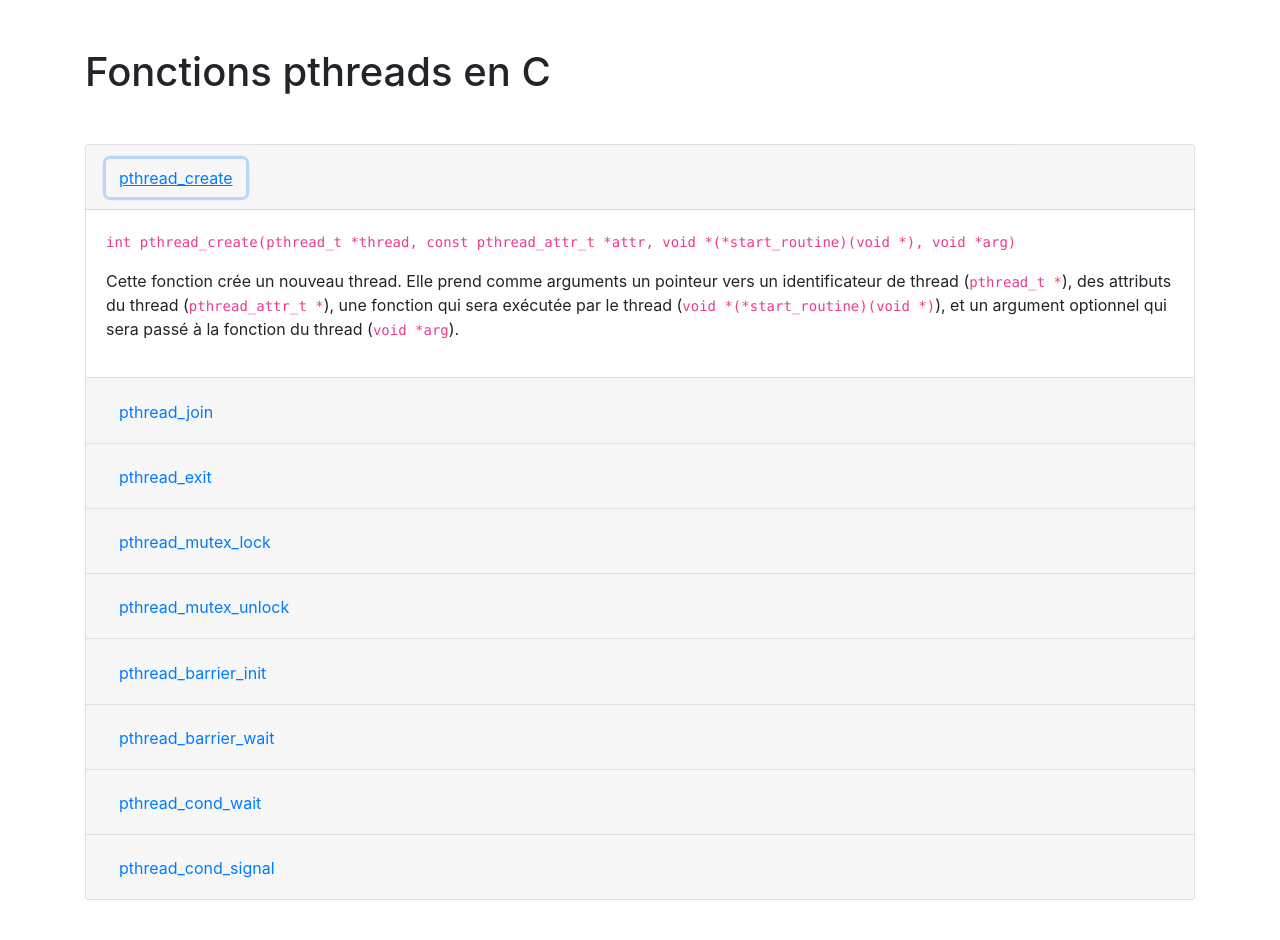
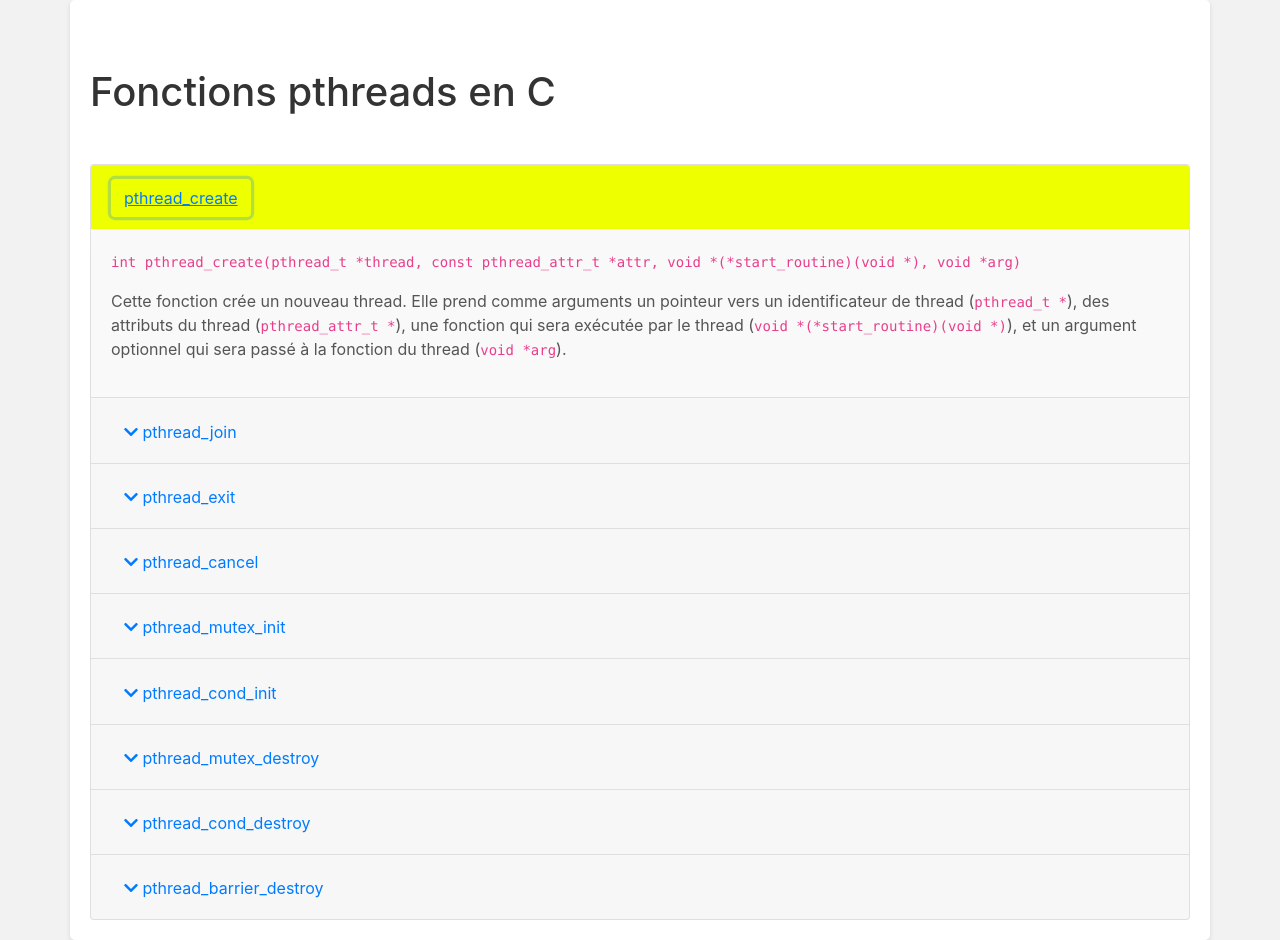
Before and after one commit to HichamEn-nasiry/Pthread, a plain HTML site: page index.html in a window 1280 px wide. Both pictures are taken after a click on the button "pthread_create". Before the commit the page ends 900 px from the top, so only its background shows below. Drawn offline with nearby package versions, Linux system fonts and the light colour scheme.

Commit message:
Update index.html

```diff
--- a/index.html
+++ b/index.html
@@ -3,10 +3,37 @@
 <head>
     <title>Fonctions pthreads en C</title>
     <link rel="stylesheet" href="https://maxcdn.bootstrapcdn.com/bootstrap/4.5.2/css/bootstrap.min.css">
+    <link rel="stylesheet" href="https://cdnjs.cloudflare.com/ajax/libs/font-awesome/5.15.3/css/all.min.css">
     <style>
+        body {
+            background-color: #f2f2f2;
+            color: #333333;
+        }
+
+        .container {
+            background-color: #ffffff;
+            padding: 20px;
+            border-radius: 5px;
+            box-shadow: 0 2px 5px rgba(0, 0, 0, 0.1);
+        }
+
+        .card-header {
+            background-color: impeccable;
+            color: #ffffff;
+            font-size: 24px;
+            font-weight: bold;
+            text-transform: uppercase;
+        }
+
         .card-body {
-            display: none;
+            background-color: #f9f9f9;
+            color: #555555;
         }
+
+        .active-card .card-header {
+            background-color: #eeff00;
+        }
+
         .active-card .card-body {
             display: block;
         }
@@ -18,11 +45,12 @@
 
         <div class="accordion mt-5" id="accordionFunctions">
 
+            <!-- pthread_create -->
             <div class="card">
                 <div class="card-header" id="headingCreate">
                     <h2 class="mb-0">
                         <button class="btn btn-link collapsed" type="button" data-toggle="collapse" data-target="#collapseCreate" aria-expanded="false" aria-controls="collapseCreate">
-                            pthread_create
+                            <i class="fas fa-chevron-down"></i> pthread_create
                         </button>
                     </h2>
                 </div>
@@ -37,11 +65,12 @@
                 </div>
             </div>
 
+            <!-- pthread_join -->
             <div class="card">
                 <div class="card-header" id="headingJoin">
                     <h2 class="mb-0">
                         <button class="btn btn-link collapsed" type="button" data-toggle="collapse" data-target="#collapseJoin" aria-expanded="false" aria-controls="collapseJoin">
-                            pthread_join
+                            <i class="fas fa-chevron-down"></i> pthread_join
                         </button>
                     </h2>
                 </div>
@@ -56,11 +85,12 @@
                 </div>
             </div>
 
+            <!-- pthread_exit -->
             <div class="card">
                 <div class="card-header" id="headingExit">
                     <h2 class="mb-0">
                         <button class="btn btn-link collapsed" type="button" data-toggle="collapse" data-target="#collapseExit" aria-expanded="false" aria-controls="collapseExit">
-                            pthread_exit
+                            <i class="fas fa-chevron-down"></i> pthread_exit
                         </button>
                     </h2>
                 </div>
@@ -75,116 +105,122 @@
                 </div>
             </div>
 
+            <!-- pthread_cancel -->
             <div class="card">
-                <div class="card-header" id="headingMutexLock">
+                <div class="card-header" id="headingCancel">
                     <h2 class="mb-0">
-                        <button class="btn btn-link collapsed" type="button" data-toggle="collapse" data-target="#collapseMutexLock" aria-expanded="false" aria-controls="collapseMutexLock">
-                            pthread_mutex_lock
+                        <button class="btn btn-link collapsed" type="button" data-toggle="collapse" data-target="#collapseCancel" aria-expanded="false" aria-controls="collapseCancel">
+                            <i class="fas fa-chevron-down"></i> pthread_cancel
                         </button>
                     </h2>
                 </div>
 
-                <div id="collapseMutexLock" class="card-body collapse" aria-labelledby="headingMutexLock" data-parent="#accordionFunctions">
+                <div id="collapseCancel" class="card-body collapse" aria-labelledby="headingCancel" data-parent="#accordionFunctions">
                     <p>
-                        <code>int pthread_mutex_lock(pthread_mutex_t *mutex)</code>
+                        <code>int pthread_cancel(pthread_t thread)</code>
                     </p>
                     <p>
-                        Cette fonction acquiert un verrou mutex spécifié par <code>mutex</code>. Si le mutex est déjà verrouillé par un autre thread, le thread en cours sera mis en attente jusqu'à ce que le verrou soit disponible.
+                        Cette fonction envoie une demande d'annulation du thread spécifié par <code>thread</code>. L'annulation n'est pas garantie et dépend de l'état d'annulabilité du thread. Si l'annulation est effectuée, le thread se termine immédiatement.
                     </p>
                 </div>
             </div>
 
+            <!-- pthread_mutex_init -->
             <div class="card">
-                <div class="card-header" id="headingMutexUnlock">
+                <div class="card-header" id="headingMutexInit">
                     <h2 class="mb-0">
-                        <button class="btn btn-link collapsed" type="button" data-toggle="collapse" data-target="#collapseMutexUnlock" aria-expanded="false" aria-controls="collapseMutexUnlock">
-                            pthread_mutex_unlock
+                        <button class="btn btn-link collapsed" type="button" data-toggle="collapse" data-target="#collapseMutexInit" aria-expanded="false" aria-controls="collapseMutexInit">
+                            <i class="fas fa-chevron-down"></i> pthread_mutex_init
                         </button>
                     </h2>
                 </div>
 
-                <div id="collapseMutexUnlock" class="card-body collapse" aria-labelledby="headingMutexUnlock" data-parent="#accordionFunctions">
+                <div id="collapseMutexInit" class="card-body collapse" aria-labelledby="headingMutexInit" data-parent="#accordionFunctions">
                     <p>
-                        <code>int pthread_mutex_unlock(pthread_mutex_t *mutex)</code>
+                        <code>int pthread_mutex_init(pthread_mutex_t *mutex, const pthread_mutexattr_t *attr)</code>
                     </p>
                     <p>
-                        Cette fonction libère un verrou mutex spécifié par <code>mutex</code>. Si d'autres threads attendent le verrou, l'un d'entre eux sera choisi pour acquérir le verrou.
+                        Cette fonction initialise un verrou mutex spécifié par <code>mutex</code>. Elle peut également prendre un attribut de verrou mutex optionnel (<code>pthread_mutexattr_t *</code>) pour personnaliser le comportement du verrou.
                     </p>
                 </div>
             </div>
 
+            <!-- pthread_cond_init -->
             <div class="card">
-                <div class="card-header" id="headingBarrierInit">
+                <div class="card-header" id="headingCondInit">
                     <h2 class="mb-0">
-                        <button class="btn btn-link collapsed" type="button" data-toggle="collapse" data-target="#collapseBarrierInit" aria-expanded="false" aria-controls="collapseBarrierInit">
-                            pthread_barrier_init
+                        <button class="btn btn-link collapsed" type="button" data-toggle="collapse" data-target="#collapseCondInit" aria-expanded="false" aria-controls="collapseCondInit">
+                            <i class="fas fa-chevron-down"></i> pthread_cond_init
                         </button>
                     </h2>
                 </div>
 
-                <div id="collapseBarrierInit" class="card-body collapse" aria-labelledby="headingBarrierInit" data-parent="#accordionFunctions">
+                <div id="collapseCondInit" class="card-body collapse" aria-labelledby="headingCondInit" data-parent="#accordionFunctions">
                     <p>
-                        <code>int pthread_barrier_init(pthread_barrier_t *barrier, const pthread_barrierattr_t *attr, unsigned int count)</code>
+                        <code>int pthread_cond_init(pthread_cond_t *cond, const pthread_condattr_t *attr)</code>
                     </p>
                     <p>
-                        Cette fonction initialise une barrière de synchronisation spécifiée par <code>barrier</code>. Elle prend également un attribut de barrière optionnel (<code>pthread_barrierattr_t *</code>) et le nombre de threads nécessaires pour dépasser la barrière (<code>count</code>).
+                        Cette fonction initialise une variable de condition spécifiée par <code>cond</code>. Elle peut également prendre un attribut de variable de condition optionnel (<code>pthread_condattr_t *</code>) pour personnaliser le comportement de la variable.
                     </p>
                 </div>
             </div>
 
+            <!-- pthread_mutex_destroy -->
             <div class="card">
-                <div class="card-header" id="headingBarrierWait">
+                <div class="card-header" id="headingMutexDestroy">
                     <h2 class="mb-0">
-                        <button class="btn btn-link collapsed" type="button" data-toggle="collapse" data-target="#collapseBarrierWait" aria-expanded="false" aria-controls="collapseBarrierWait">
-                            pthread_barrier_wait
+                        <button class="btn btn-link collapsed" type="button" data-toggle="collapse" data-target="#collapseMutexDestroy" aria-expanded="false" aria-controls="collapseMutexDestroy">
+                            <i class="fas fa-chevron-down"></i> pthread_mutex_destroy
                         </button>
                     </h2>
                 </div>
 
-                <div id="collapseBarrierWait" class="card-body collapse" aria-labelledby="headingBarrierWait" data-parent="#accordionFunctions">
+                <div id="collapseMutexDestroy" class="card-body collapse" aria-labelledby="headingMutexDestroy" data-parent="#accordionFunctions">
                     <p>
-                        <code>int pthread_barrier_wait(pthread_barrier_t *barrier)</code>
+                        <code>int pthread_mutex_destroy(pthread_mutex_t *mutex)</code>
                     </p>
                     <p>
-                        Cette fonction bloque l'exécution du thread appelant jusqu'à ce que le nombre requis de threads atteigne la barrière. Lorsque le nombre requis de threads est atteint, tous les threads sont libérés simultanément.
+                        Cette fonction détruit un verrou mutex spécifié par <code>mutex</code>. Elle libère les ressources associées au verrou après son utilisation. Il est important de détruire les verrous inutilisés pour éviter les fuites de mémoire.
                     </p>
                 </div>
             </div>
 
+            <!-- pthread_cond_destroy -->
             <div class="card">
-                <div class="card-header" id="headingCondWait">
+                <div class="card-header" id="headingCondDestroy">
                     <h2 class="mb-0">
-                        <button class="btn btn-link collapsed" type="button" data-toggle="collapse" data-target="#collapseCondWait" aria-expanded="false" aria-controls="collapseCondWait">
-                            pthread_cond_wait
+                        <button class="btn btn-link collapsed" type="button" data-toggle="collapse" data-target="#collapseCondDestroy" aria-expanded="false" aria-controls="collapseCondDestroy">
+                            <i class="fas fa-chevron-down"></i> pthread_cond_destroy
                         </button>
                     </h2>
                 </div>
 
-                <div id="collapseCondWait" class="card-body collapse" aria-labelledby="headingCondWait" data-parent="#accordionFunctions">
+                <div id="collapseCondDestroy" class="card-body collapse" aria-labelledby="headingCondDestroy" data-parent="#accordionFunctions">
                     <p>
-                        <code>int pthread_cond_wait(pthread_cond_t *cond, pthread_mutex_t *mutex)</code>
+                        <code>int pthread_cond_destroy(pthread_cond_t *cond)</code>
                     </p>
                     <p>
-                        Cette fonction bloque l'exécution du thread appelant jusqu'à ce que la variable de condition spécifiée par <code>cond</code> soit signalée par un autre thread. L'appel à cette fonction nécessite un verrou mutex spécifié par <code>mutex</code>, qui sera temporairement relâché pendant l'attente.
+                        Cette fonction détruit une variable de condition spécifiée par <code>cond</code>. Elle libère les ressources associées à la variable après son utilisation. Il est important de détruire les variables de condition inutilisées pour éviter les fuites de mémoire.
                     </p>
                 </div>
             </div>
 
+            <!-- pthread_barrier_destroy -->
             <div class="card">
-                <div class="card-header" id="headingCondSignal">
+                <div class="card-header" id="headingBarrierDestroy">
                     <h2 class="mb-0">
-                        <button class="btn btn-link collapsed" type="button" data-toggle="collapse" data-target="#collapseCondSignal" aria-expanded="false" aria-controls="collapseCondSignal">
-                            pthread_cond_signal
+                        <button class="btn btn-link collapsed" type="button" data-toggle="collapse" data-target="#collapseBarrierDestroy" aria-expanded="false" aria-controls="collapseBarrierDestroy">
+                            <i class="fas fa-chevron-down"></i> pthread_barrier_destroy
                         </button>
                     </h2>
                 </div>
 
-                <div id="collapseCondSignal" class="card-body collapse" aria-labelledby="headingCondSignal" data-parent="#accordionFunctions">
+                <div id="collapseBarrierDestroy" class="card-body collapse" aria-labelledby="headingBarrierDestroy" data-parent="#accordionFunctions">
                     <p>
-                        <code>int pthread_cond_signal(pthread_cond_t *cond)</code>
+                        <code>int pthread_barrier_destroy(pthread_barrier_t *barrier)</code>
                     </p>
                     <p>
-                        Cette fonction envoie un signal à la variable de condition spécifiée par <code>cond</code>. Si plusieurs threads attendent sur cette variable de condition, un seul thread est choisi pour être réveillé.
+                        Cette fonction détruit une barrière de synchronisation spécifiée par <code>barrier</code>. Elle libère les ressources associées à la barrière après son utilisation. Il est important de détruire les barrières inutilisées pour éviter les fuites de mémoire.
                     </p>
                 </div>
             </div>
@@ -202,5 +238,17 @@
             });
         }
     </script>
+    <script src="https://code.jquery.com/jquery-3.6.0.min.js"></script>
+    <script>
+        $(document).ready(function() {
+            $(".card-header").click(function() {
+                $(this).toggleClass("active-card");
+                var chevronDown = $(this).find(".fa-chevron-down");
+                var chevronUp = $(this).find(".fa-chevron-up");
+                chevronDown.toggle();
+                chevronUp.toggle();
+            });
+        });
+    </script>
 </body>
 </html>
```
